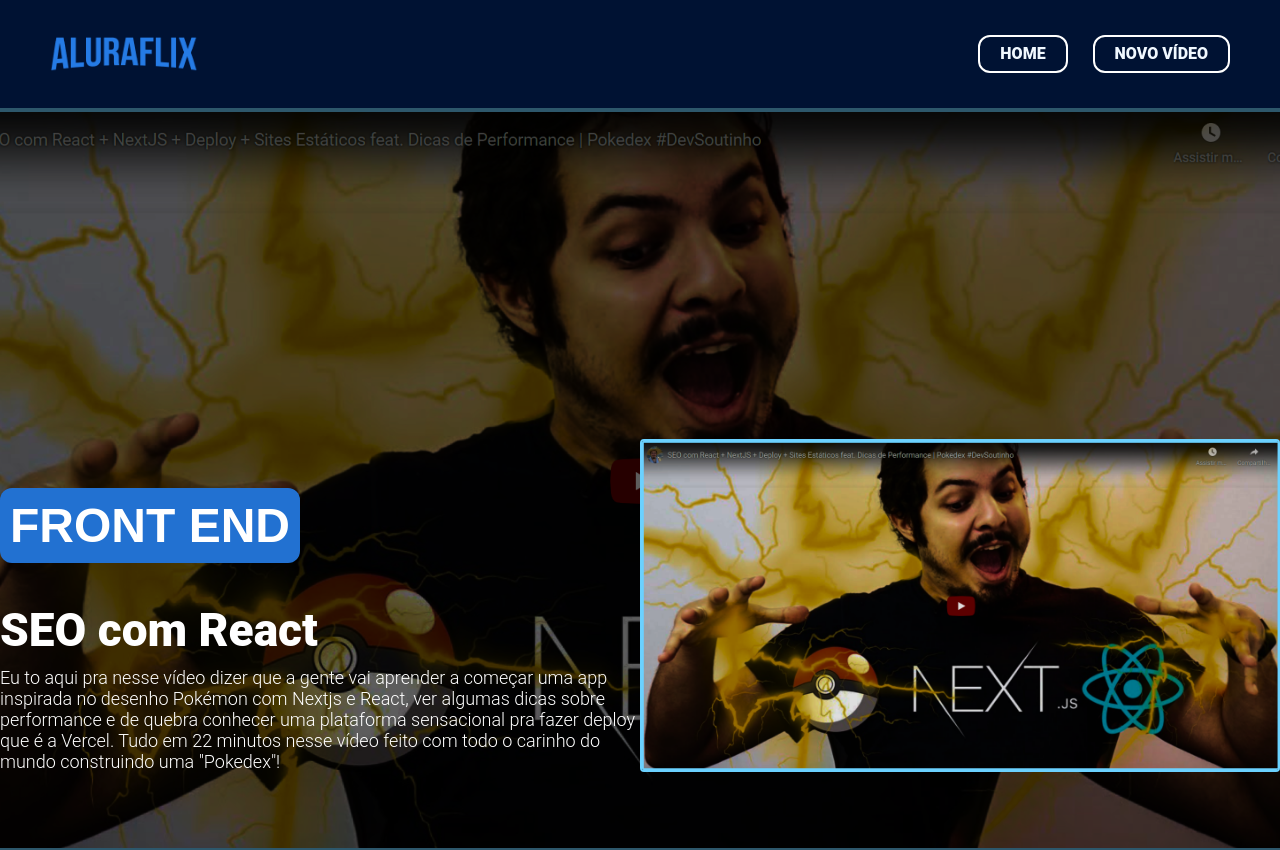
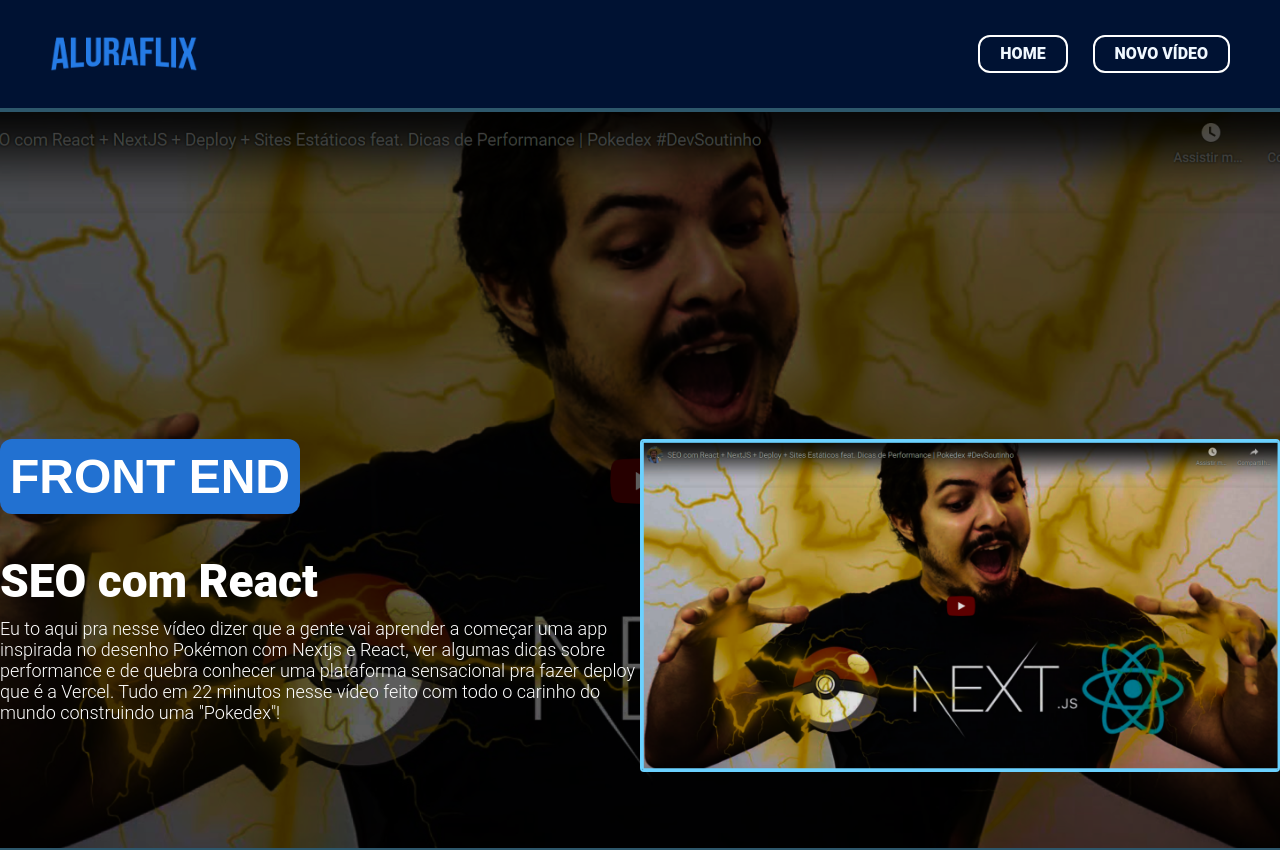
Before and after one commit to josenettojn/aluraFlix-react, a React (Vite) app: page / in a window 1280 px wide. Shown: the top 850 px of the page. Built offline with nearby package versions, Linux system fonts and the light colour scheme.

Commit message:
style: :art: adjust style banner

```diff
--- a/src/components/Banner/Banner.jsx
+++ b/src/components/Banner/Banner.jsx
@@ -4,13 +4,15 @@ const Banner = () => {
   return (
     <div className={styles.banner} style={{ backgroundImage: 'url(/images/banner.png)' }}>
       <div className={styles.content}>
-        <div className={styles.text}>
+        <div className={styles.info}>
+          <div className={styles.text}>
           <button>front end</button>
           <h1>SEO com React</h1>
           <p>{`Eu to aqui pra nesse vídeo dizer que a gente vai aprender a começar uma app inspirada no desenho Pokémon com Nextjs e React, ver algumas dicas sobre performance e de quebra conhecer uma plataforma sensacional pra fazer deploy que é a Vercel. Tudo em 22 minutos nesse vídeo feito com todo o carinho do mundo construindo uma "Pokedex"!`}</p>
         </div>
 
         <img src="/images/banner.png" alt="banner" />
+        </div>
       </div>
     </div>
   )
--- a/src/components/Banner/Banner.module.css
+++ b/src/components/Banner/Banner.module.css
@@ -46,5 +46,11 @@
   border-radius: 4px;
   box-shadow: 0px 0px 17px 8px #6BD1FF inset;
   border: 2px solid #6BD1FF;
-
 }
+.info {
+  display: flex;
+  justify-content: space-between;
+  margin: 0 auto;
+  width: 100%;
+  max-width: 1400px;
+}
```
